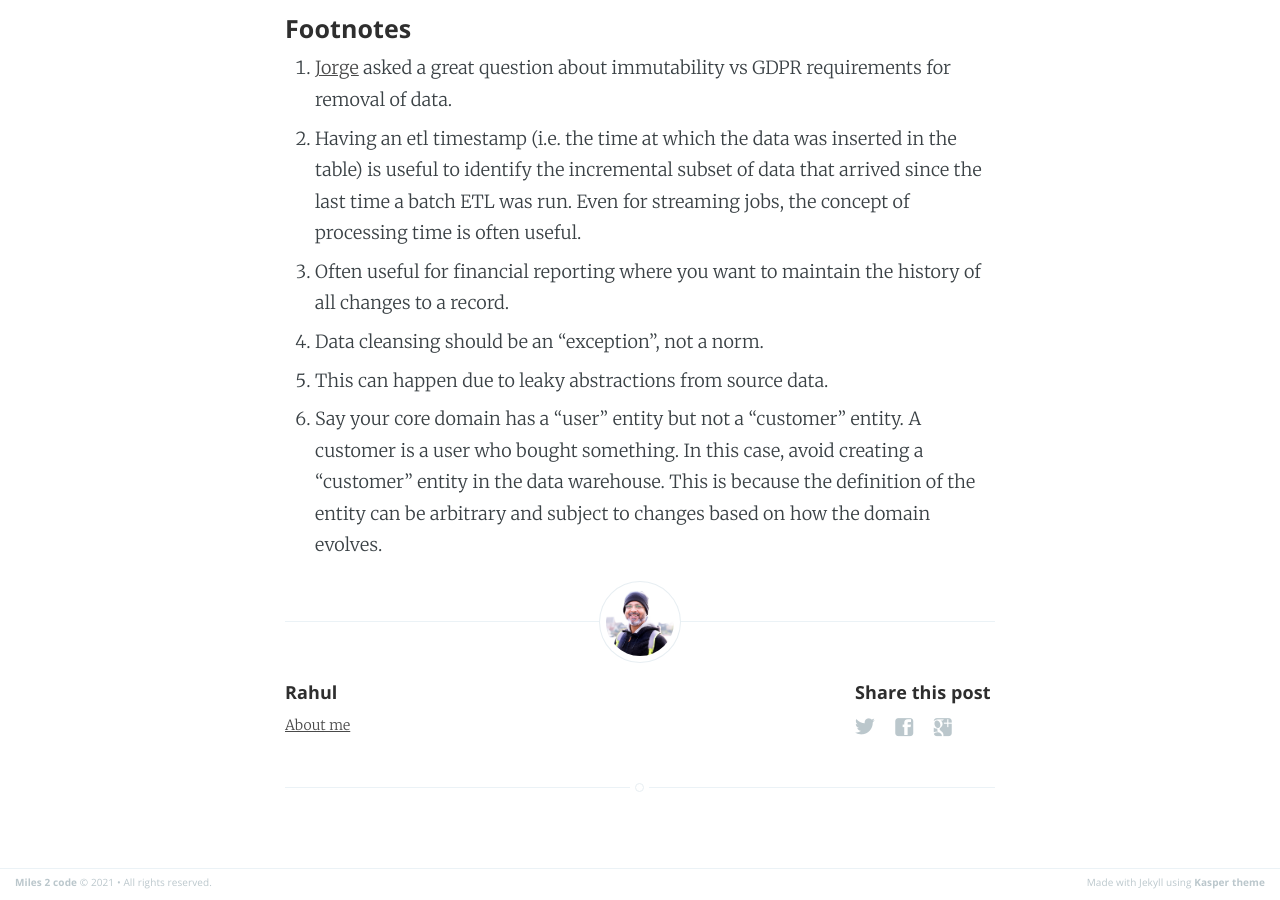
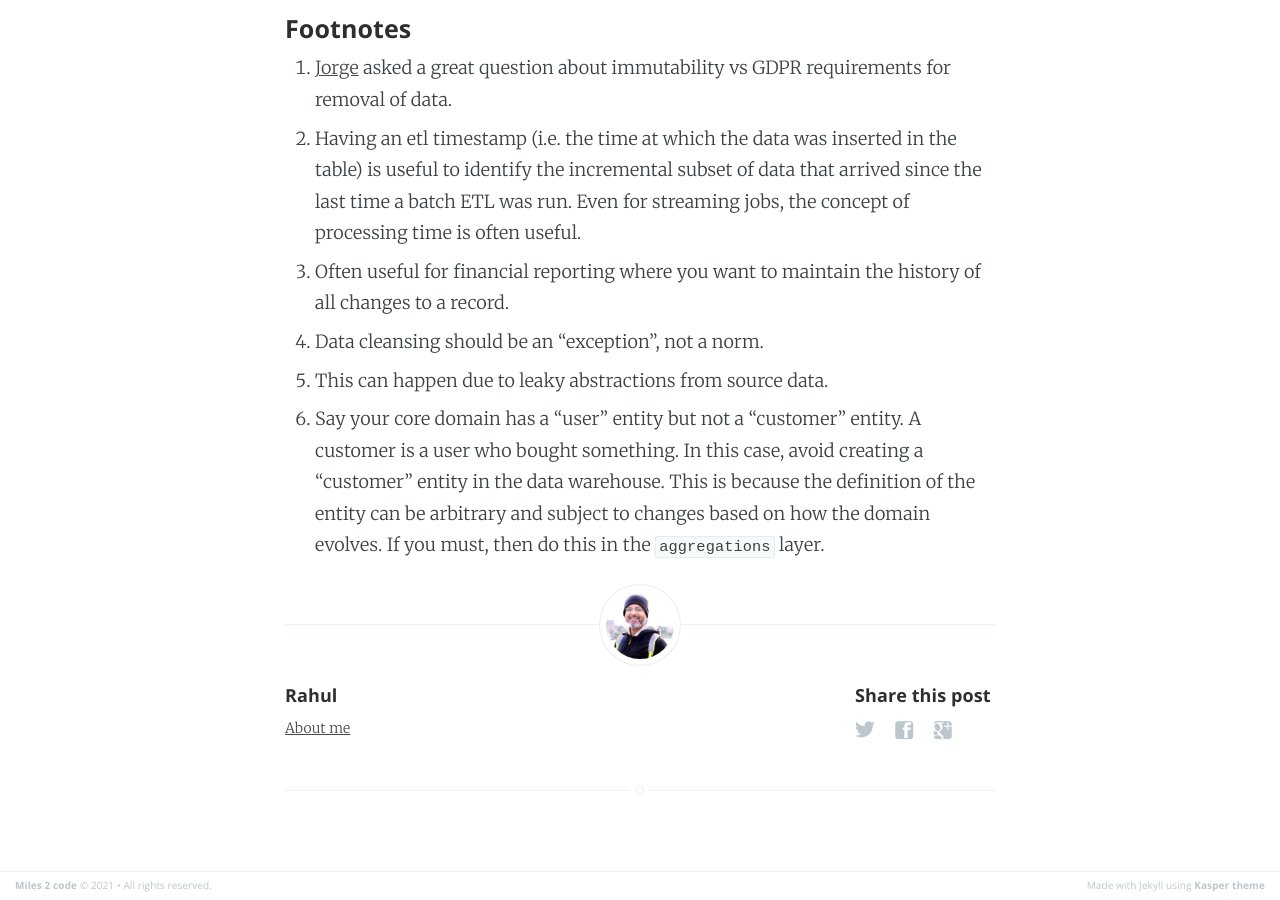
Before and after one commit to rahulj51/miles2code.github.io, a Jekyll site: the page built from _posts/2021-05-11-data-modeling-principles.markdown, in a window 1280 px wide and 900 px high, scrolled down 2879 px. Built offline with Jekyll 4.4.1, drawn with Linux system fonts in a browser that asks for light colours.

Commit message:
clarified to create new entity in aggregations layer

```diff
--- a/_posts/2021-05-11-data-modeling-principles.markdown
+++ b/_posts/2021-05-11-data-modeling-principles.markdown
@@ -45,4 +45,4 @@ As you will notice, this is a highly opinionated set of guidelines. The reader i
 3. <a name="three"></a> Often useful for financial reporting where you want to maintain the history of all changes to a record.
 4. <a name="four"></a> Data cleansing should be an "exception", not a norm.
 5. <a name="five"></a> This can happen due to leaky abstractions from source data.
-6. <a name="six"></a> Say your core domain has a "user" entity but not a "customer" entity. A customer is a user who bought something. In this case, avoid creating a "customer" entity in the data warehouse. This is because the definition of the entity can be arbitrary and subject to changes based on how the domain evolves.
+6. <a name="six"></a> Say your core domain has a "user" entity but not a "customer" entity. A customer is a user who bought something. In this case, avoid creating a "customer" entity in the data warehouse. This is because the definition of the entity can be arbitrary and subject to changes based on how the domain evolves. If you must, then do this in the `aggregations` layer.
```
